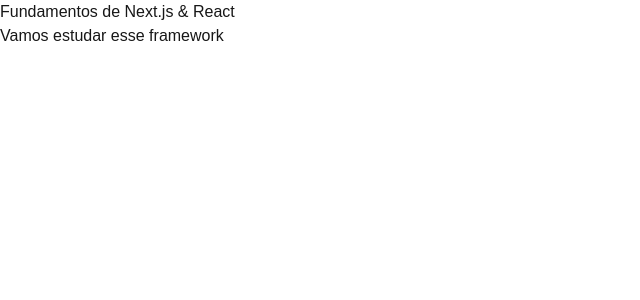
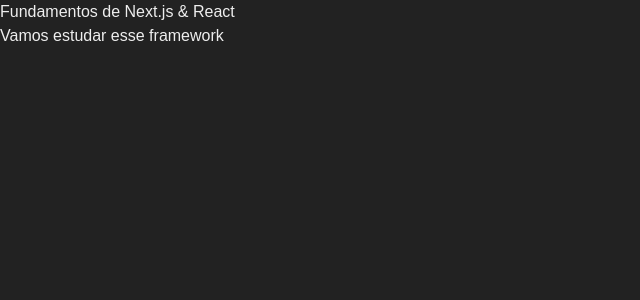
Before and after one commit to icaro-nog/react-redux-udemy, a Next.js app in the folder aulao_nextjs/fundamentos/: page / in a window 1280 px wide. Shown: the top 300 px of the page, without its empty margins (0-640 px from the left). Built offline with nearby package versions, Linux system fonts and the light colour scheme.

Commit message:
CSS modularizado

```diff
--- a/aulao_nextjs/fundamentos/src/pages/_app.jsx
+++ b/aulao_nextjs/fundamentos/src/pages/_app.jsx
@@ -1,4 +1,5 @@
 import "../styles/globals.css";
+import "../styles/app.css";
 
 export default function App({ Component, pageProps }) {
   return <Component {...pageProps} />;
--- /dev/null
+++ b/aulao_nextjs/fundamentos/src/styles/app.css
@@ -0,0 +1,4 @@
+body {
+    background-color: #222;
+    color: #eee;
+  }
```
